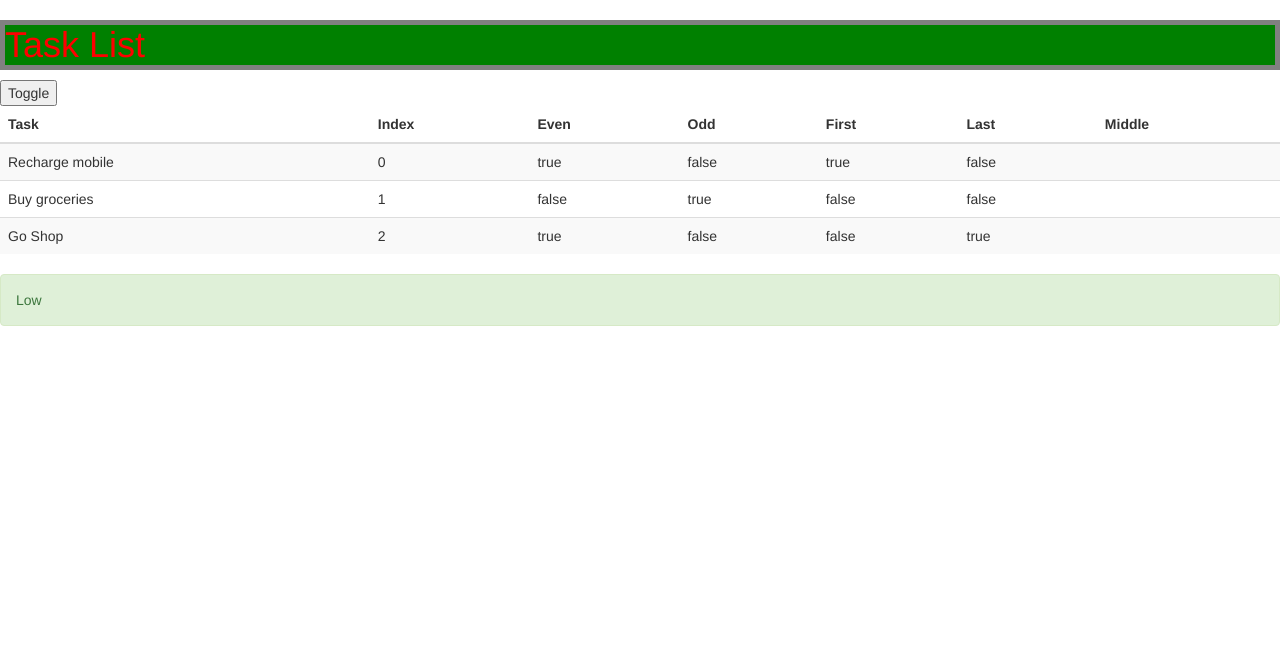
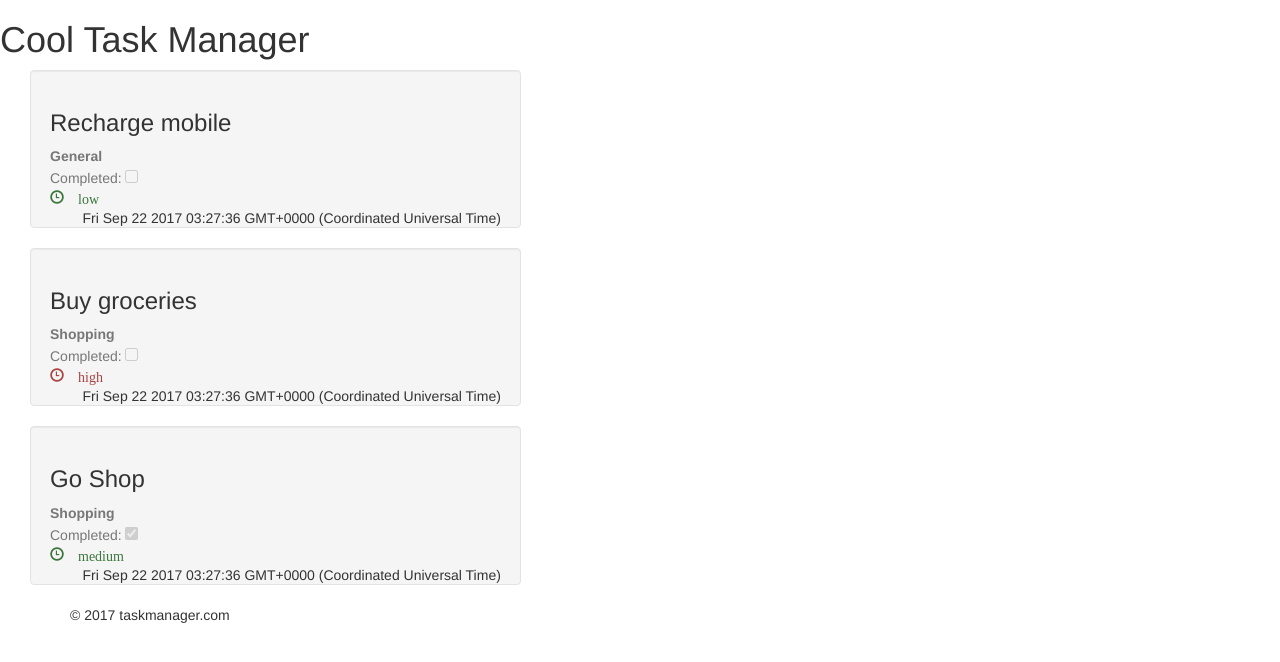
Before and after one commit to Mujib517/angular4-training, an Angular app: page / in a window 1280 px wide. Shown: the top 662 px of the page. Built offline with nearby package versions, Linux system fonts and the light colour scheme.

Commit message:
Input, Container, Presentation Components, Services

```diff
--- a/src/app/app.html
+++ b/src/app/app.html
@@ -1,19 +1,7 @@
+<app-title title="Cool Task Manager"></app-title>
 
-<app-task-list></app-task-list>
+<div class="container-fluid">
+    <app-task-list></app-task-list>
+</div>
 
-
-
-<!--<h1 [class.red]="myProperty" [style.border]="myProperty?'1px solid gray':'none'">{{getTitle()}}</h1>
-
-
-
-<app-home></app-home>
-
-
-{{ myProperty ? 'Yes': 'No'}}-->
-
-
-<!--banana in the box-->
-<!--<input type="text" [(ngModel)]="title" />
-
-<button (click)="onClick(1)">Save</button>-->
+<app-footer></app-footer>
--- a/src/app/app.module.ts
+++ b/src/app/app.module.ts
@@ -4,11 +4,14 @@ import { FormsModule } from '@angular/forms';
 import { AppComponent } from "./app.component";
 import { HomeComponent } from './home/home.component';
 import { TaskListComponent } from "./task-list/task-list.component";
+import { TitleComponent } from './title/title.component';
+import { TaskComponent } from "./task/task.component";
+import { FooterComponent } from './footer/footer.component';
 
 
 @NgModule({
     imports: [BrowserModule, FormsModule],
-    declarations: [AppComponent, HomeComponent,TaskListComponent],
+    declarations: [AppComponent, HomeComponent,TaskListComponent, TitleComponent,TaskComponent, FooterComponent],
     bootstrap: [AppComponent]
 })
 export class AppModule { }
--- /dev/null
+++ b/src/app/footer/footer.component.ts
@@ -0,0 +1,17 @@
+import { Component, OnInit } from '@angular/core';
+
+@Component({
+  selector: 'app-footer',
+  template: `
+
+  <div class="container">
+    &copy; 2017 taskmanager.com
+  </div>
+  `,
+  styles: []
+})
+export class FooterComponent {
+
+  constructor() { }
+
+}
--- a/src/app/task-list/task-list.component.ts
+++ b/src/app/task-list/task-list.component.ts
@@ -1,4 +1,5 @@
 import { Component } from '@angular/core';
+import { TaskService } from "../../shared/task.service";
 
 @Component({
     selector: 'app-task-list',
@@ -7,23 +8,10 @@ import { Component } from '@angular/core';
 })
 export class TaskListComponent {
 
-    myProperty: boolean;
+    tasks: any;
 
-    tasks: any = [
-        { name: "Recharge mobile", priority: 'low' },
-        { name: "Buy groceries" },
-        { name: "Go Shop" }
-    ];
-
-    cls = ['red', 'greenbg'];
-    style = { 'border': '5px solid gray' };
-
-    toggleHeading() {
-        this.myProperty = !this.myProperty;
+    constructor() {
+        var taskSvc = new TaskService();
+        this.tasks = taskSvc.get();
     }
-
-    //undefined
-    //null
-    //""
-    //false
 }
--- a/src/app/task-list/task-list.html
+++ b/src/app/task-list/task-list.html
@@ -1,38 +1,5 @@
-<h1 [ngClass]="cls" [ngStyle]="style" [hidden]="myProperty" >Task List</h1>
-
-<button (click)="toggleHeading()">Toggle</button>
-
-<!--zen coding-->
-<table class="table table-striped">
-    <thead>
-        <tr>
-            <th>Task</th>
-            <th>Index</th>
-            <th>Even</th>
-            <th>Odd</th>
-            <th>First</th>
-            <th>Last</th>
-            <th>Middle</th>
-        </tr>
-    </thead>
-    <tbody>
-        <tr *ngFor="let task of tasks;let idx=index;let evn=even;let odd=odd;let fst=first;let lst=last;let mdl=middle;"
-         >
-          <!--[ngClass]="evn?'redbg':'greenbg'"-->
-            <td>{{task.name}}</td>
-            <td>{{idx}}</td>
-            <td>{{evn}}</td>
-            <td>{{odd}}</td>
-            <td>{{fst}}</td>
-            <td>{{lst}}</td>
-            <td>{{mdl}}</td>
-        </tr>
-    </tbody>
-</table>
-
-
-<div [ngSwitch]="tasks[0].priority">
-    <div *ngSwitchCase="'high'" class="alert alert-danger">High</div>
-    <div  *ngSwitchCase="'medium'" class="alert alert-warning">Medium</div>
-    <div *ngSwitchCase="'low'" class="alert alert-success">Low</div>
+<div class="col-md-5">
+    <div class="well" *ngFor="let task of tasks">
+        <app-task [task]="task"></app-task>
+    </div>
 </div>
--- /dev/null
+++ b/src/app/task/task.component.ts
@@ -0,0 +1,23 @@
+import { Component, Input } from '@angular/core';
+
+@Component({
+    selector: 'app-task',
+    template: `
+          <h3>{{task.name}}</h3>
+           <b class="text-muted">{{task.category}}</b>
+           <div class="text-muted">Completed:
+                <input type="checkbox" disabled="true" [(ngModel)]="task.completed"/>
+           </div>
+           <div>
+              <i [ngClass]="task.priority==='high'?'text-danger':'text-success'" class="glyphicon glyphicon-time"> {{task.priority}}</i>
+           </div>
+           <div class="pull-right">
+            {{task.createdDate}}
+           </div>
+    `
+})
+export class TaskComponent {
+
+    @Input()
+    task;
+}
--- /dev/null
+++ b/src/app/title/title.component.ts
@@ -0,0 +1,13 @@
+import { Component, OnInit, Input } from '@angular/core';
+
+@Component({
+  selector: 'app-title',
+  template: `<h1>{{title}}</h1>`
+})
+export class TitleComponent {
+
+  @Input()
+  title: string;
+
+  constructor() { }
+}
--- /dev/null
+++ b/src/shared/task.service.ts
@@ -0,0 +1,10 @@
+export class TaskService {
+
+    get() {
+        return [
+            { name: "Recharge mobile", priority: 'low', category: 'General', completed: false, createdDate: new Date() },
+            { name: "Buy groceries", priority: 'high', category: 'Shopping', completed: false, createdDate: new Date() },
+            { name: "Go Shop", priority: 'medium', category: 'Shopping', completed: true, createdDate: new Date() }
+        ]
+    }
+}
```
